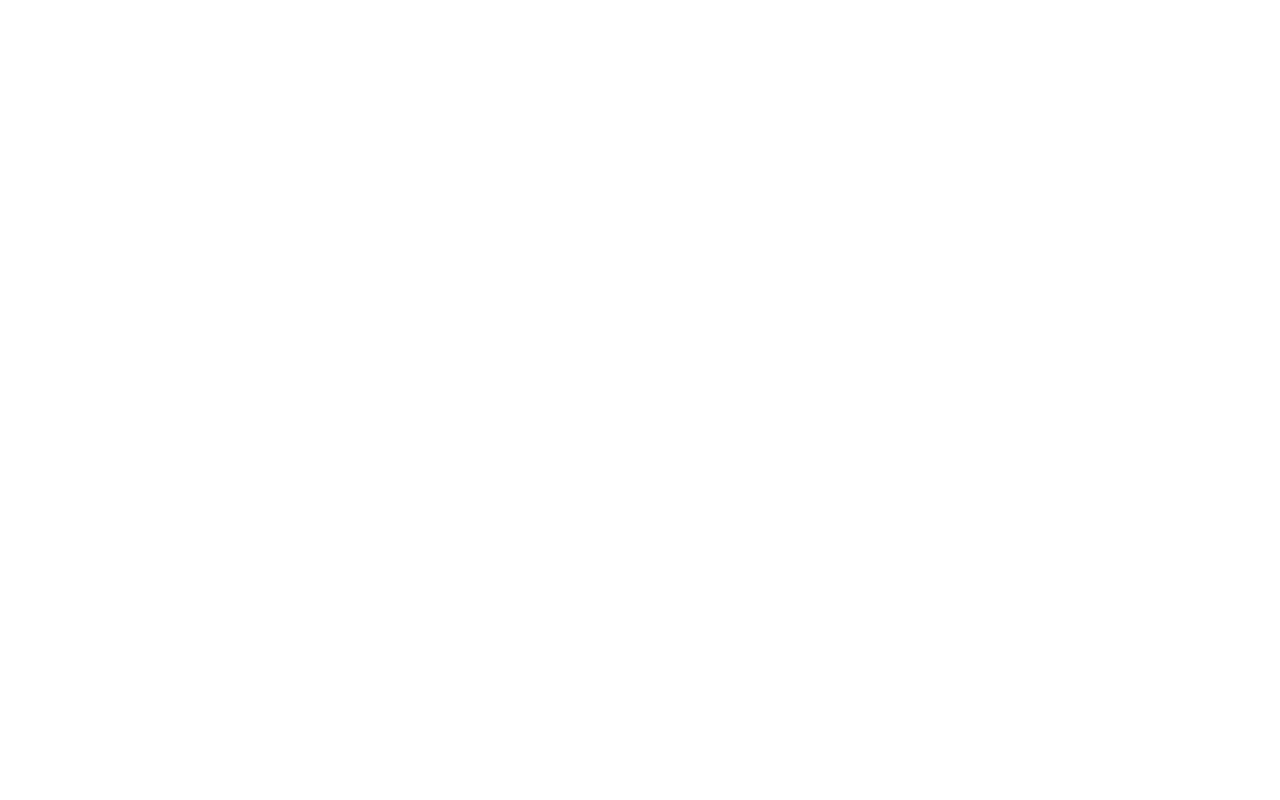
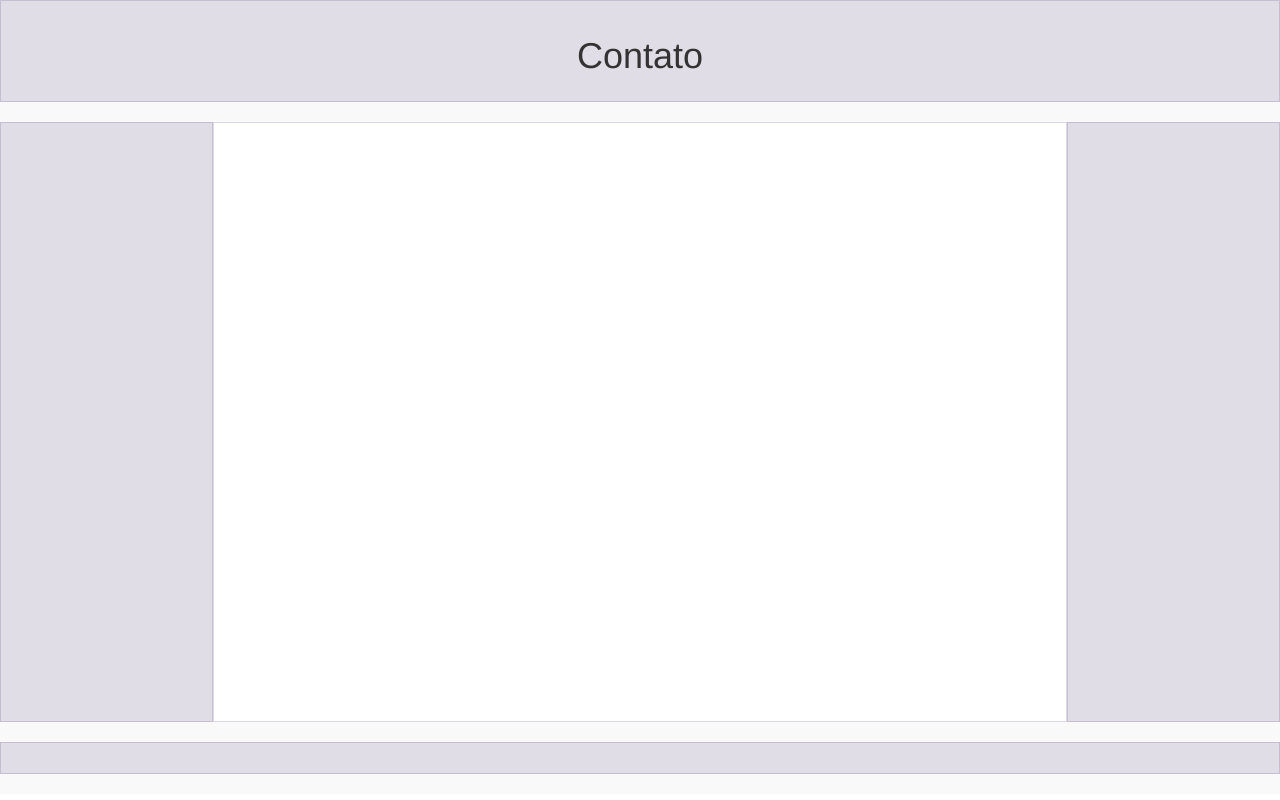
Before and after one commit to afcamila/Site-FS, a plain HTML site: page Cerimonial/contato.html in a window 1280 px wide. Drawn offline with nearby package versions, Linux system fonts and the light colour scheme.

Commit message:
Arquivos

```diff
--- a/Cerimonial/contato.html
+++ b/Cerimonial/contato.html
@@ -0,0 +1,44 @@
+<!DOCTYPE html>
+<html lang="en">
+<head>
+    <meta charset="utf-8">
+    <meta http-equiv="X-UA-Compatible" content="IE=edge">
+    <meta name="viewport" content="width=device-width, initial-scale=1">
+    <title>Cerimonial Flávia Santos</title>
+
+    <link href="bootstrap-3.3.6-dist/css/bootstrap.min.css" rel="stylesheet">
+    <link href="bootstrap-3.3.6-dist/css/style.css" rel="stylesheet">
+    <!--[if lt IE 9]>
+    <script src="https://oss.maxcdn.com/libs/html5shiv/3.7.0/html5shiv.js"></script>
+    <script src="https://oss.maxcdn.com/libs/respond.js/1.4.2/respond.min.js"></script>
+    <![endif]-->
+</head>
+<body>
+    <div class="container-fluid">
+    <header class="row">
+       <h1><center> Contato </center></h1>
+    </header>
+    <div class="row">
+        <div role="main" class="col-md-8 col-md-push-2">
+
+            <script src="https://ajax.googleapis.com/ajax/libs/jquery/1.11.0/jquery.min.js"></script>
+            <script src="bootstrap-3.3.6-dist/js/bootstrap.min.js"></script>
+
+
+        </div>
+        <aside role="complementary" class="col-md-2 col-md-push-2">
+
+        </aside>
+        <nav class="col-md-2 col-md-pull-10">
+
+        </nav>
+    </div>
+    <footer class="row">
+
+    </footer>
+    </div>
+
+
+
+</body>
+</html>
```
Also changed, not shown: Cerimonial/galeria.html (+44 -0 lines), Cerimonial/index.html (+1 -1 lines), Cerimonial/sites.html (+44 -0 lines), Cerimonial/sobre.html (+44 -0 lines).
